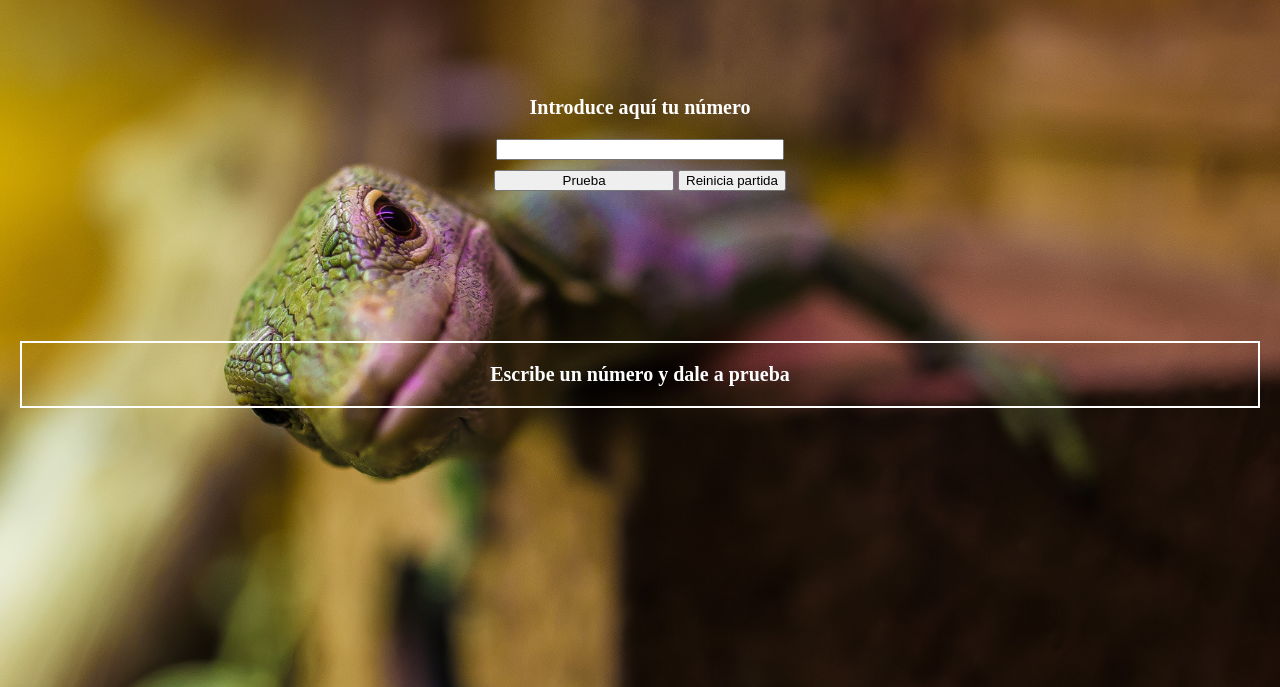
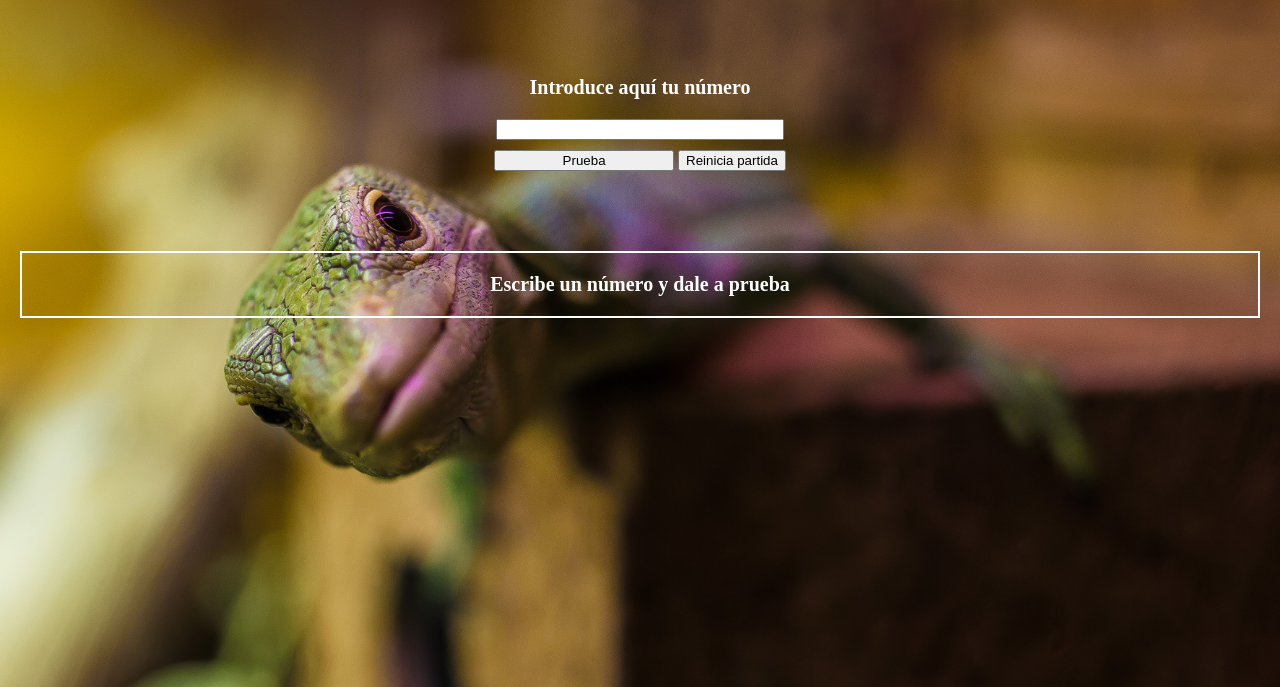
Before and after one commit to cgonzaru/m2-evaluacion-intermedia-cgonzaru, a plain HTML site: page index.html in a window 1280 px wide. Shown: the part 113-800 px from the top of the page. Drawn offline with Linux system fonts and the light colour scheme; a web font is replaced by a local one.

Commit message:
new style

```diff
--- a/css/main.css
+++ b/css/main.css
@@ -18,7 +18,7 @@
 }
 
 .check{
-    margin: 100px 0 10px 0;
+    margin: 80px 0 10px 0;
 }
 
 .check__input-number{
@@ -37,7 +37,7 @@
 
 .solution{
     border: 2px solid white;
-    margin: 150px 20px;
+    margin: 80px 20px;
     color: white;
     font-weight: bold;
     font-size: 20px;
```
